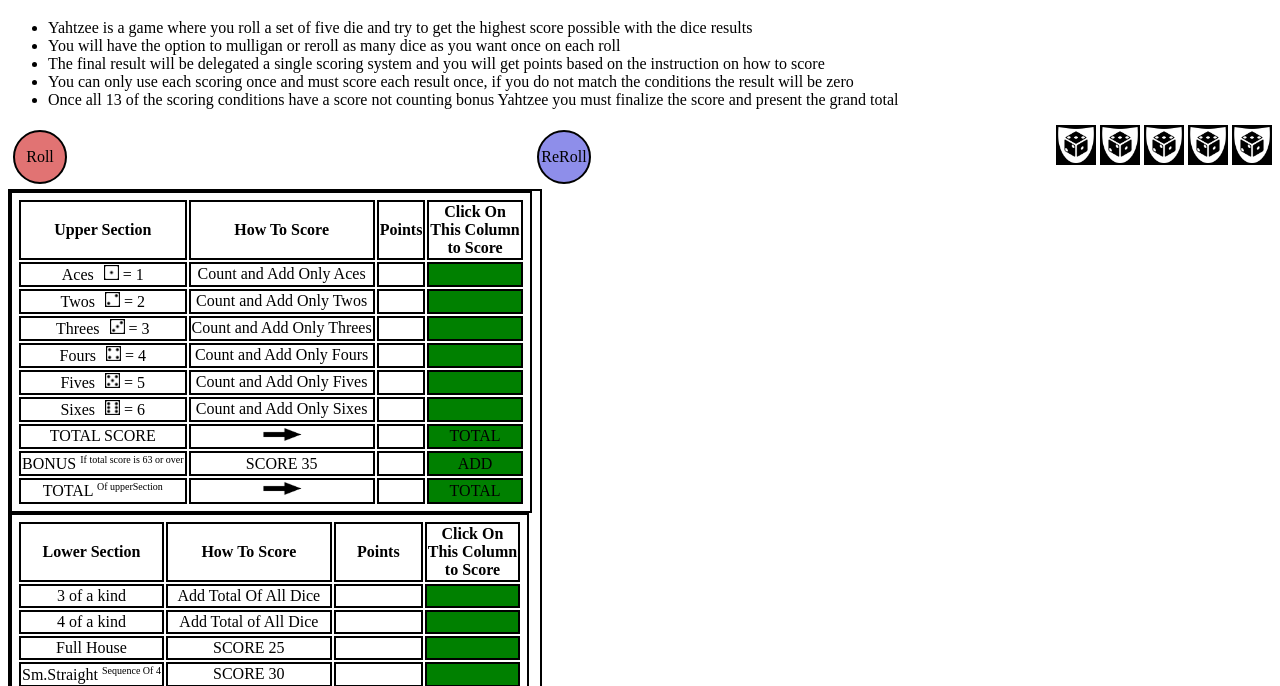
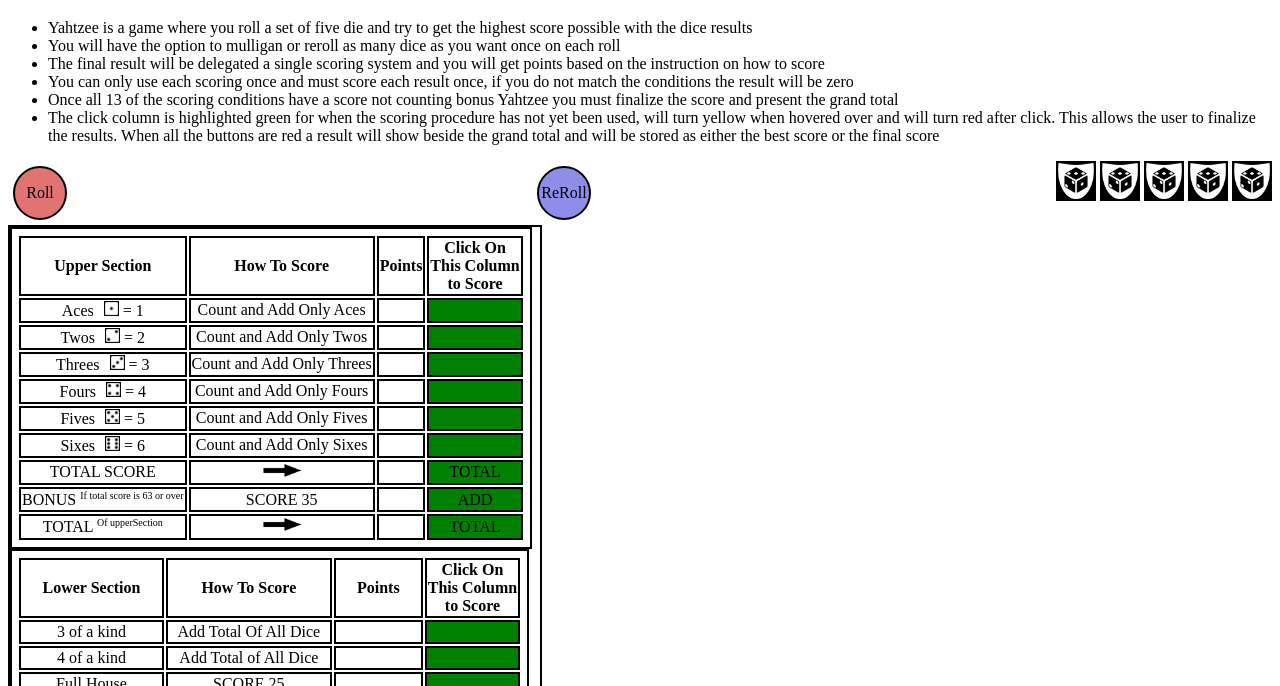
Before and after one commit to Szheng2048/finalJsProject, a plain HTML site: page index.html in a window 1280 px wide. Shown: the part 61-747 px from the top of the page. Drawn offline with Linux system fonts and the light colour scheme.

Commit message:
finished instructions and made it more clear on how final scoring is done

```diff
--- a/index.html
+++ b/index.html
@@ -18,6 +18,7 @@
             <li>The final result will be delegated a single scoring system and you will get points based on the instruction on how to score</li>
             <li>You can only use each scoring once and must score each result once, if you do not match the conditions the result will be zero</li>
             <li>Once all 13 of the scoring conditions have a score not counting bonus Yahtzee you must finalize the score and present the grand total</li>
+            <li>The click column is highlighted green for when the scoring procedure has not yet been used, will turn yellow when hovered over and will turn red after click. This allows the user to finalize the results. When all the buttons are red a result will show beside the grand total and will be stored as either the best score or the final score</li>
         </ul>
     </div>
     <div id="diceRollSection">
```
